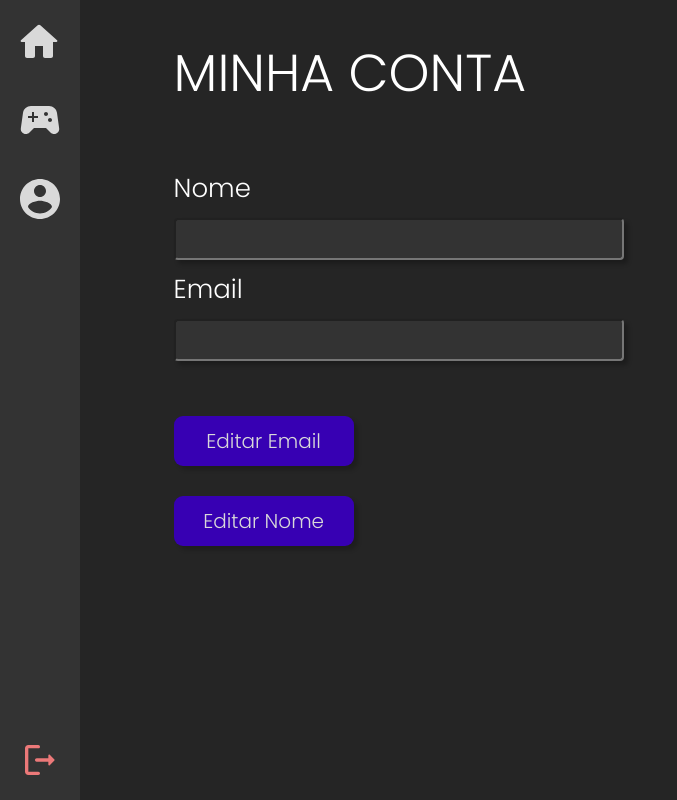
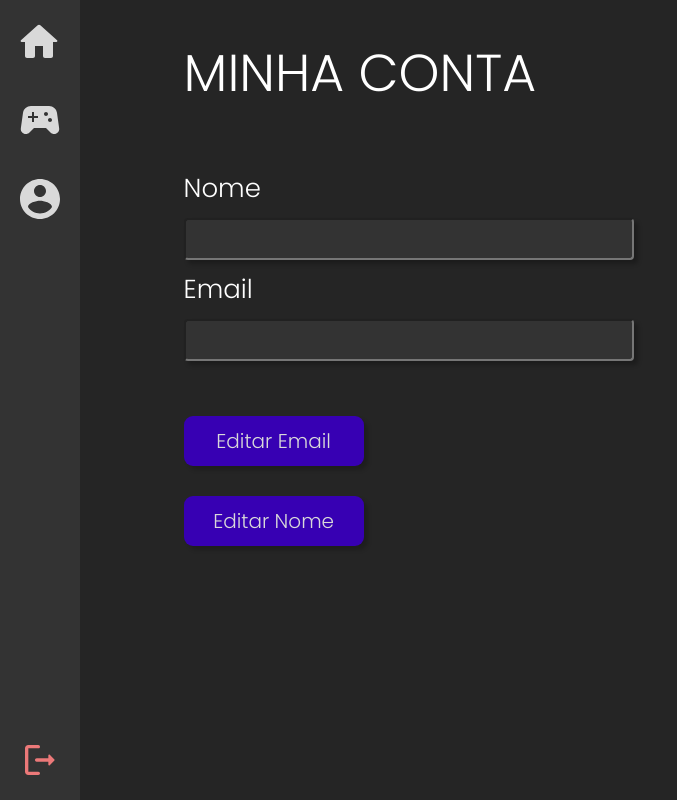
Before and after one commit to Ga-Alves/Projeto3, a React (Create React App) app in the folder React-App/: page /dashboard/account in a window 1280 px wide. Shown: the whole page, without its empty margins (0-677 px from the left). Built offline with nearby package versions, Linux system fonts and the light colour scheme; no server answers; sample sign-in values are in the browser's storage.

Commit message:
my account ajuste

```diff
--- a/React-App/src/pages/DashBoard/MyAccount/MyAccount.css
+++ b/React-App/src/pages/DashBoard/MyAccount/MyAccount.css
@@ -14,12 +14,13 @@
 
 }
 .MyAccountTitle {
-    margin: 10px 20px;
+    margin: 10px 30px;
+    font-size: 52px;
     font-size: 52px;
 }
 
 .forms{
-    margin: 55px 20px;
+    margin: 55px 30px;
     display: flex;
     flex-direction: column;
     /* margin: 20px 0px ; */
@@ -146,7 +147,7 @@
 
  .botões{
     margin-top: 70px;
-    margin: 30px 20px;
+    margin: 30px 30px;
  }
 
 .botao {
```
